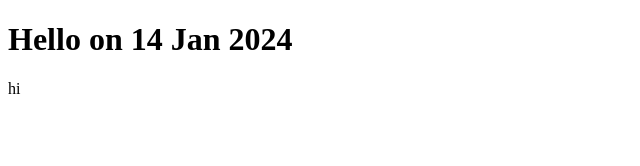
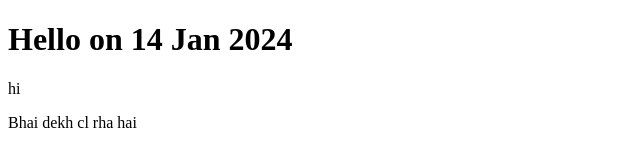
Before and after one commit to GadgetGoblins/Main, a plain HTML site: page index.html in a window 1280 px wide. Shown: the whole page, without its empty margins (0-640 px from the left). Drawn offline with Linux system fonts and the light colour scheme.

Commit message:
Update index.html

```diff
--- a/index.html
+++ b/index.html
@@ -8,5 +8,6 @@
 <body>
     <h1>Hello on 14 Jan 2024</h1>
     <p>hi </p>
+    <p>Bhai dekh cl rha hai</p>
 </body>
 </html>
```
